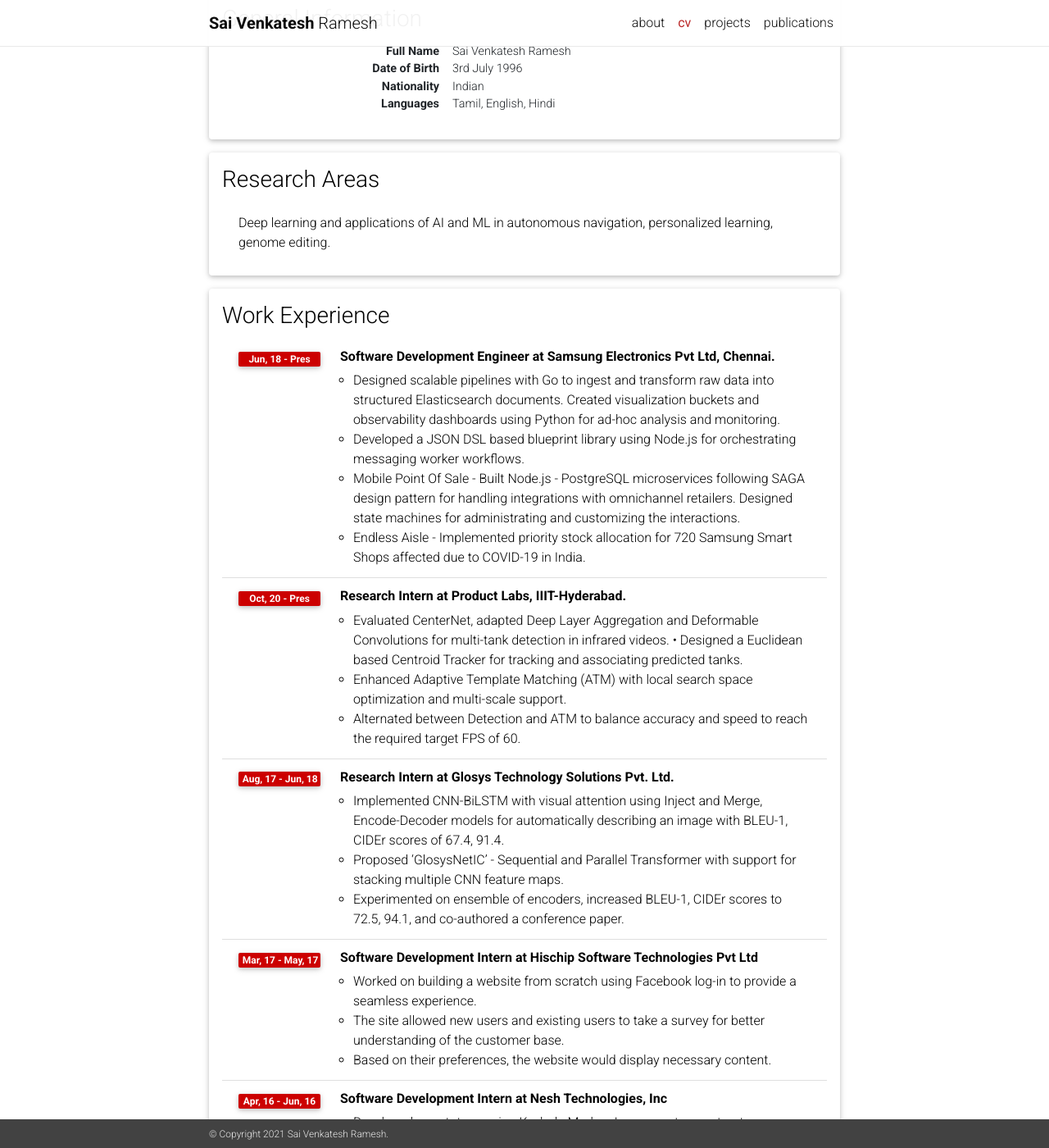
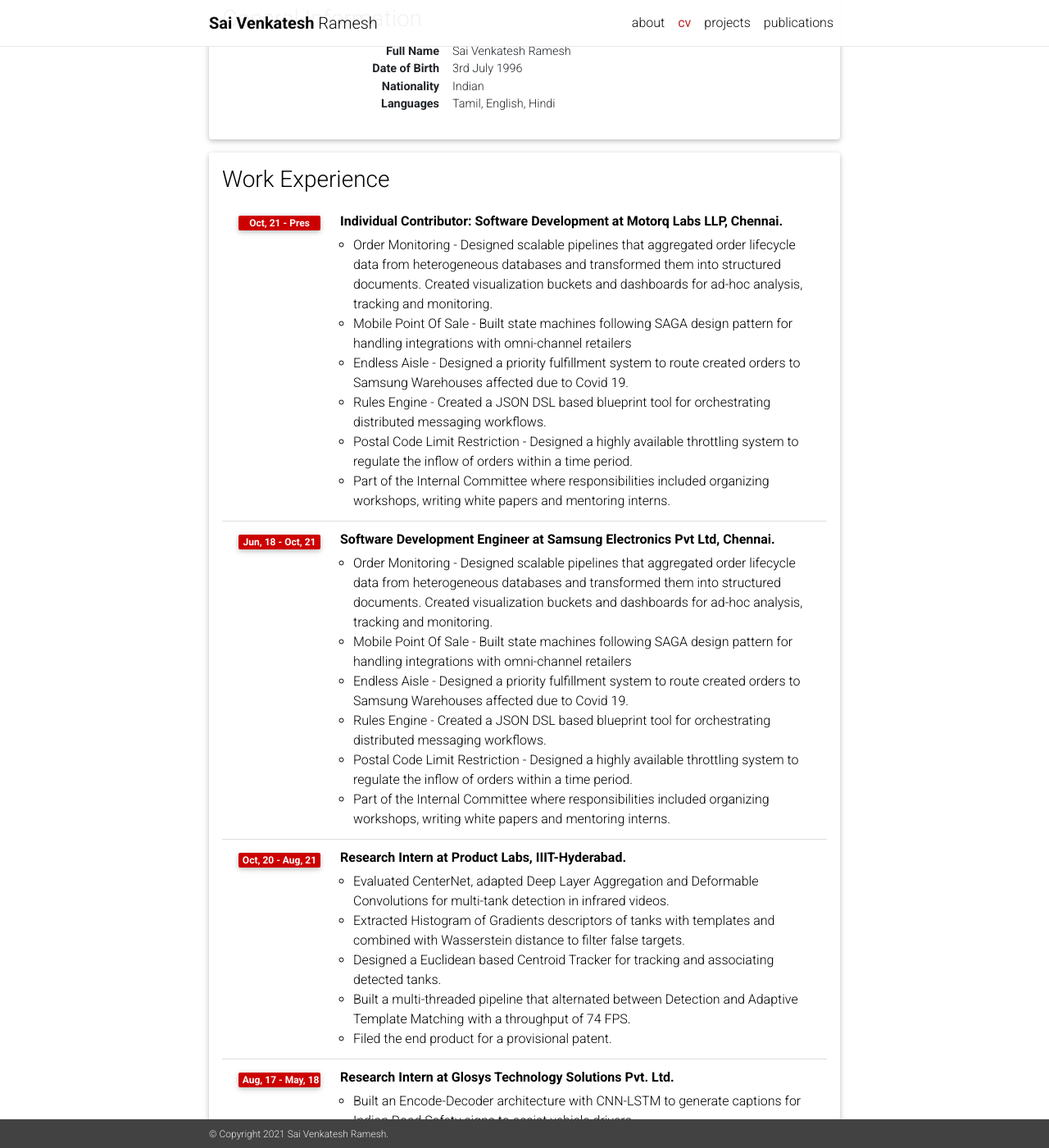
Before and after one commit to Sai-Venky/saivenkatesh.github.io, a Jekyll site: the page built from _pages/cv.md, in a window 1280 px wide and 1400 px high, scrolled down 214 px. Shown: the whole window at 82% size. Built offline with Jekyll 4.4.1, drawn with Linux system fonts in a browser that asks for light colours; nearby versions of some CDN libraries; a style sheet for code colours, icons or effects is not loaded; some of the changed text lies outside the part shown.

Commit message:
Update cv.yml

```diff
--- a/_data/cv.yml
+++ b/_data/cv.yml
@@ -10,39 +10,52 @@
     - name: Languages
       value: Tamil, English, Hindi
 
-- title: Research Areas
-  type: list
-  contents:
-    - Deep learning and applications of AI and ML in autonomous navigation, personalized learning, genome editing.
-
 - title: Work Experience
   type: table
   contents:
+    - title: ' Individual Contributor: Software Development at Motorq Labs LLP, Chennai.'
+      year: Oct, 21 - Pres
+      description:
+        - Order Monitoring - Designed scalable pipelines that aggregated order lifecycle data from heterogeneous databases and transformed them into structured documents. Created visualization buckets and dashboards for ad-hoc analysis, tracking and monitoring.
+        - Mobile Point Of Sale - Built state machines following SAGA design pattern for handling integrations with omni-channel retailers
+        - Endless Aisle - Designed a priority fulfillment system to route created orders to Samsung Warehouses affected due to Covid 19.
+        - Rules Engine - Created a JSON DSL based blueprint tool for orchestrating distributed messaging workflows.
+        - Postal Code Limit Restriction - Designed a highly available throttling system to regulate the inflow of orders within a time period.
+        - Part of the Internal Committee where responsibilities included organizing workshops, writing white papers and mentoring interns.
+
     - title: 'Software Development Engineer at Samsung Electronics Pvt Ltd, Chennai.'
-      year: Jun, 18 - Pres
+      year: Jun, 18 - Oct, 21
       description:
-        - Designed scalable pipelines with Go to ingest and transform raw data into structured Elasticsearch documents. Created visualization buckets and observability dashboards using Python for ad-hoc analysis and monitoring.
-        - Developed a JSON DSL based blueprint library using Node.js for orchestrating messaging worker workflows.
-        - Mobile Point Of Sale - Built Node.js - PostgreSQL microservices following SAGA design pattern for handling integrations with omnichannel retailers. Designed state machines for administrating and customizing the interactions.
-        - Endless Aisle - Implemented priority stock allocation for 720 Samsung Smart Shops affected due to COVID-19 in India.
+        - Order Monitoring - Designed scalable pipelines that aggregated order lifecycle data from heterogeneous databases and transformed them into structured documents. Created visualization buckets and dashboards for ad-hoc analysis, tracking and monitoring.
+        - Mobile Point Of Sale - Built state machines following SAGA design pattern for handling integrations with omni-channel retailers
+        - Endless Aisle - Designed a priority fulfillment system to route created orders to Samsung Warehouses affected due to Covid 19.
+        - Rules Engine - Created a JSON DSL based blueprint tool for orchestrating distributed messaging workflows.
+        - Postal Code Limit Restriction - Designed a highly available throttling system to regulate the inflow of orders within a time period.
+        - Part of the Internal Committee where responsibilities included organizing workshops, writing white papers and mentoring interns.
+
     - title: 'Research Intern at Product Labs, IIIT-Hyderabad.'
-      year: Oct, 20 - Pres
+      year: Oct, 20 - Aug, 21
       description:
-        - Evaluated CenterNet, adapted Deep Layer Aggregation and Deformable Convolutions for multi-tank detection in infrared videos. • Designed a Euclidean based Centroid Tracker for tracking and associating predicted tanks.
-        - Enhanced Adaptive Template Matching (ATM) with local search space optimization and multi-scale support.
-        - Alternated between Detection and ATM to balance accuracy and speed to reach the required target FPS of 60.
+        - Evaluated CenterNet, adapted Deep Layer Aggregation and Deformable Convolutions for multi-tank detection in infrared videos.
+        - Extracted Histogram of Gradients descriptors of tanks with templates and combined with Wasserstein distance to filter false targets.
+        - Designed a Euclidean based Centroid Tracker for tracking and associating detected tanks.
+        - Built a multi-threaded pipeline that alternated between Detection and Adaptive Template Matching with a throughput of 74 FPS.
+        - Filed the end product for a provisional patent.
+
     - title: 'Research Intern at Glosys Technology Solutions Pvt. Ltd.'
-      year: Aug, 17 - Jun, 18
+      year: Aug, 17 - May, 18
       description:
-        - Implemented CNN-BiLSTM with visual attention using Inject and Merge, Encode-Decoder models for automatically describing an image with BLEU-1, CIDEr scores of 67.4, 91.4.
-        - Proposed ‘GlosysNetIC’ - Sequential and Parallel Transformer with support for stacking multiple CNN feature maps.
-        - Experimented on ensemble of encoders, increased BLEU-1, CIDEr scores to 72.5, 94.1, and co-authored a conference paper.
+        - Built an Encode-Decoder architecture with CNN-LSTM to generate captions for Indian Road Safety signs to assist vehicle drivers.
+        - Guided the research on ‘GlosysNetIC’ architecture for stacking multiple CNN Encoders with Transformer Decoder.
+        - Presented the work at the Mining Intelligence and Knowledge Exploration (MIKE 2019) conference.
+
     - title: 'Software Development Intern at Hischip Software Technologies Pvt Ltd'
       year: Mar, 17 - May, 17
       description:
         - Worked on building a website from scratch using Facebook log-in to provide a seamless experience.
         - The site allowed new users and existing users to take a survey for better understanding of the customer base.
         - Based on their preferences, the website would display necessary content.
+
     - title: 'Software Development Intern at Nesh Technologies, Inc'
       year: Apr, 16 - Jun, 16
       description:
@@ -57,17 +70,29 @@
   contents:
     - title: Sri Venkateswara College of Engineering – B.E. in Computer Science.
       year: Aug, 14- May, 18
-      description:
-       - <u>Thesis Title</u> - <b>Autonomnous Navigation using Deep Learning</b>. - Guided by Dr. Jayabhaduri Radhakrishnan.
-       - <b>Heart Disease Prediction Using Machine Learning</b> - Guided by Prof. Janakasudha Gopalan.
+
+- title: Patents
+  type: table
+  contents:
+    - title: A System and Method for Depth-based Recognition and Tracking of a Pre-defined Physical Structure - Indian Patent Application No. 202141034670
+      year: Aug, 12
 
 - title: Honors and Awards
   type: table
   contents:
+    - year: Sep, 21
+      items:
+        - <b>Special Mention Prize </b> - Hackathon of Pie
+        - Designed a virtual teaching framework, where teachers can write, share, collaborate and present remotely. The product looks to bridge the gap between physical education and virtual education.
+    - year: Aug, 21
+      items:
+        - <b>Finalist</b> in OpenCV Spatial AI Competition
+        - Combined finger movements with OAK-D device’s depth information to enable real-time air writing in a virtual 2D grid space using a blend of 2D hand keypoint detection and optical flow to enhance the digital teaching experience.
+        - Proposed and implemented “Expandable Board” that creates an infinite writing space and “Lazy Move” to virtually navigate in it.
     - year: Dec, 20
       items:
         - <b>Most Innovative Project</b> in Samsung GMC Hackathon.
-        - <b>Samsung Chain - Group Buy</b>. Provided the capability for customers to initiate and deal as a group and unlock pre-defined milestones/offers.
+        - <b>Samsung Chain - Group Buy</b>. Designed a microservice that enabled B2C customers to collaborate and avail tiered pricing offers designated for business users.
     - year: Jun, 20
       items:
         - <b>Most Inspiring Employee</b>, Samsung Performance Awards.
@@ -77,7 +102,7 @@
     - year: Mar, 18
       items:
         - <b>Runners-Up</b> in the Ministry of Empowerment of Persons with Disabilities, Smart India Hackathon, Govt. of India.
-        - Built a Platform Independent Mobile Application for tracking available parking spaces for persons with disabilities.
+        - Built a Smart Parking Application to help people with disabilities find parking spaces allocated for them. Parking Lot availabilty could be tracked using IR Sensors connected to Raspberry Pi or by processing parking camera footages using CNN
 
 - title: Certifications
   type: table
```
